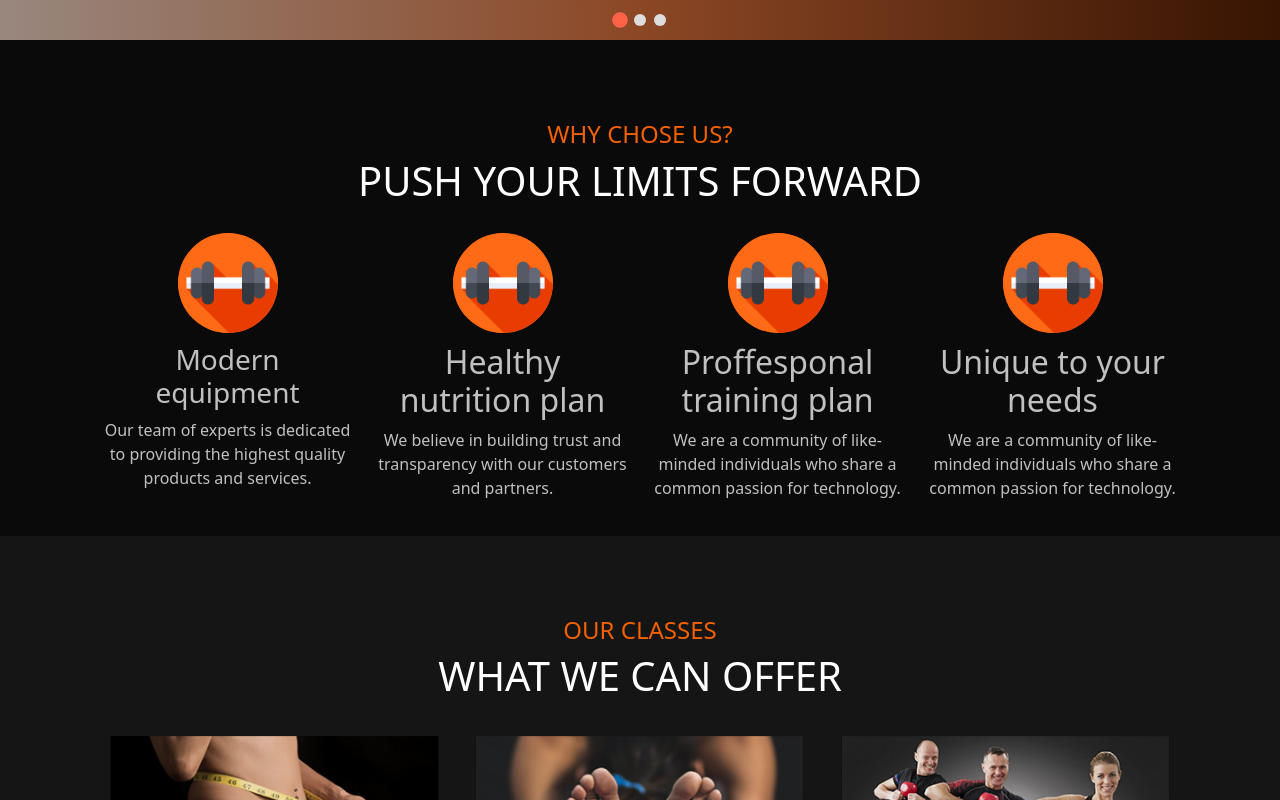
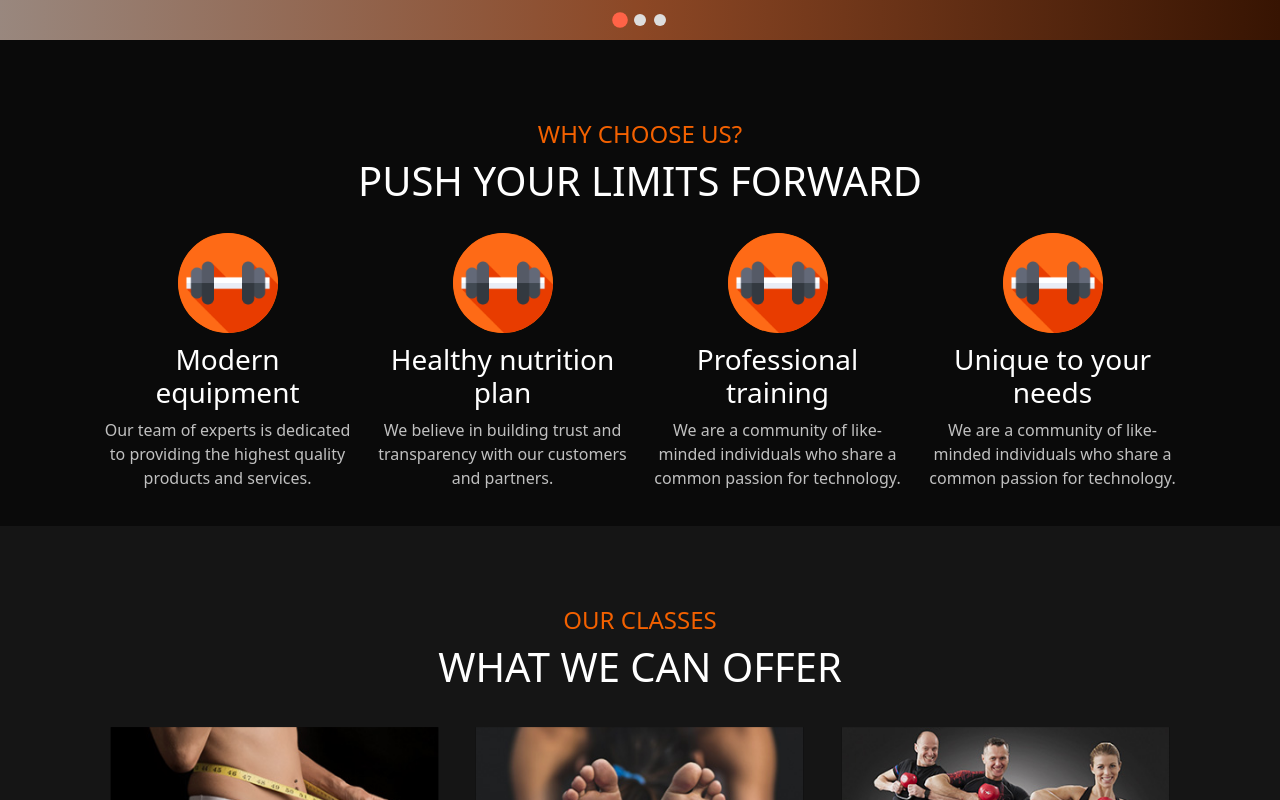
Before and after one commit to MostafaGarhy/Hero-Gym, a React (Create React App) app: page / in a window 1280 px wide. Shown: the part 760-1560 px from the top of the page. Built offline with nearby package versions, Linux system fonts and the light colour scheme.

Commit message:
Final release for production phase

```diff
--- a/src/Components/Features/Features.js
+++ b/src/Components/Features/Features.js
@@ -7,7 +7,7 @@ function Features() {
         <div className='features-container' id='about'>
             <div className='container'>
                 <div className='features-header'>
-                    <h4>WHY CHOSE US?</h4>
+                    <h4>WHY CHOOSE US?</h4>
                     <h1>PUSH YOUR LIMITS FORWARD</h1>
                 </div>
                 <div className='features-cards'>
@@ -23,21 +23,21 @@ function Features() {
                             <div className='features-card-img-container'>
                                 <img src={barbell} alt='barbell' />
                             </div>
-                            <h2>Healthy nutrition plan</h2>
+                            <h3>Healthy nutrition plan</h3>
                             <p>We believe in building trust and transparency with our customers and partners.</p>
                         </div>
                         <div className='features-card col-lg-3 col-md-6 col-sm-12'>
                             <div className='features-card-img-container'>
                                 <img src={barbell} alt='barbell' />
                             </div>
-                            <h2>Proffesponal training plan</h2>
+                            <h3>Professional training</h3>
                             <p>We are a community of like-minded individuals who share a common passion for technology.</p>
                         </div>
                         <div className='features-card col-lg-3 col-md-6 col-sm-12'>
                             <div className='features-card-img-container'>
                                 <img src={barbell} alt='barbell' />
                             </div>
-                            <h2>Unique to your needs</h2>
+                            <h3>Unique to your needs</h3>
                             <p>We are a community of like-minded individuals who share a common passion for technology.</p>
                         </div>
                     </div>
--- a/src/Components/Features/features.css
+++ b/src/Components/Features/features.css
@@ -32,3 +32,7 @@
     width: 100%;
     background-color: #f36100;
 }
+.features-card h3
+{
+    color: #fff;
+}
--- a/src/Components/Footer/FooterBottom.jsx
+++ b/src/Components/Footer/FooterBottom.jsx
@@ -9,7 +9,7 @@ function FooterBottom() {
                 <div className="row justify-content-center">
                     <div className="col-lg-4 col-md-4  col-sm-6 mb-4 text-start">
                         <img src={GymLogo} className="mb-2" width="50%" height="50px" alt="Gym Logo" />
-                        <p>Lorem ipsum dolor sit amet, consectetur adipiscing elit, sed do eiusmod tempor incididunt ut labore dolore magna aliqua endisse ultrices gravida lorem.</p>
+                        <p>Hero GYM offers top-notch facilities and expert trainers dedicated to helping you achieve your fitness goals. We provide personalized workout plans, modern equipment, and a supportive community to keep you motivated.</p>
                         <div className="social-icons">
                             <a href='/' target='_blank' rel="noopener noreferrer"><i className="fa-brands fa-facebook"></i></a>
                             <a href='/' target='_blank' rel="noopener noreferrer"><i className="fa-brands fa-twitter"></i></a>
```
